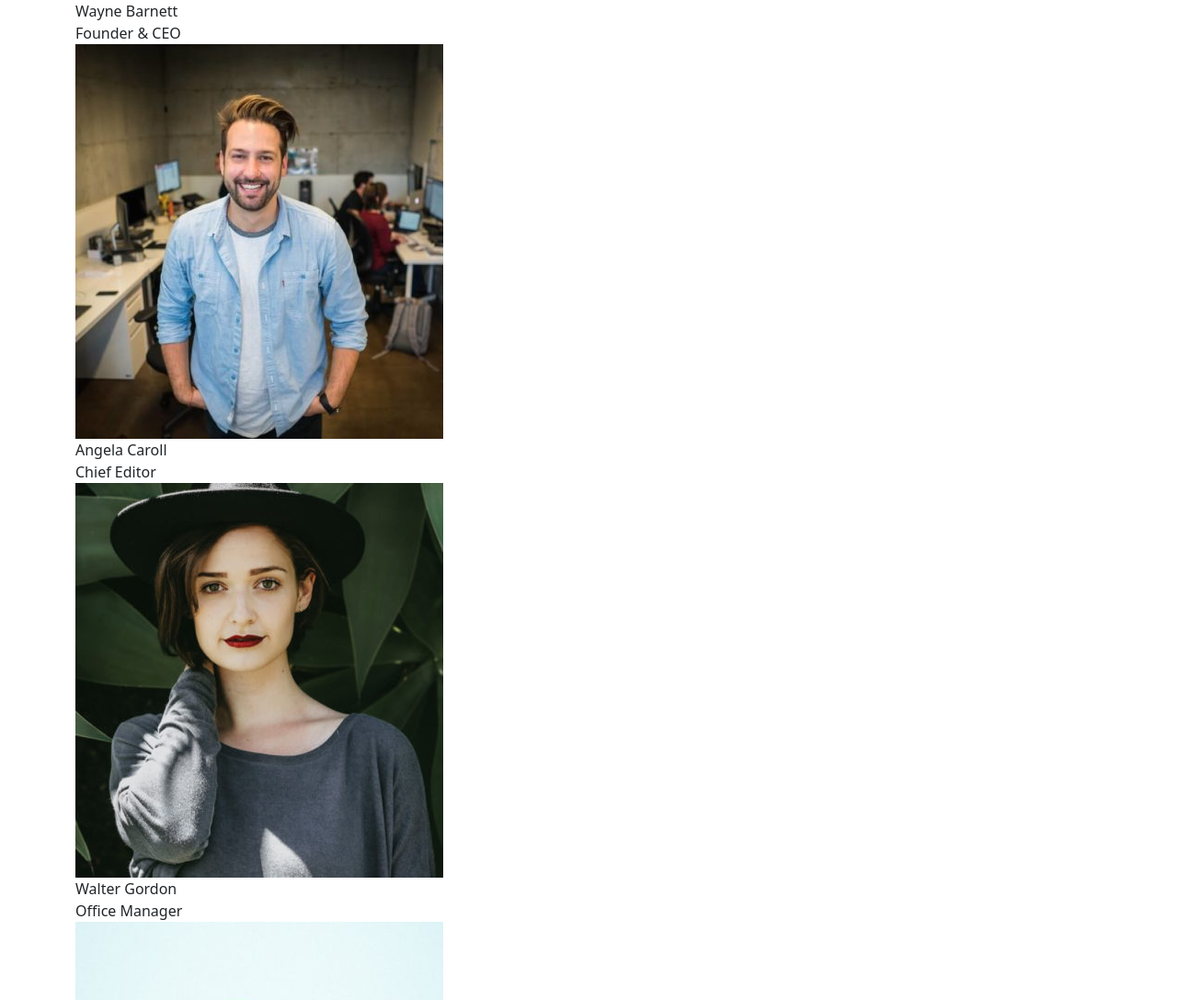
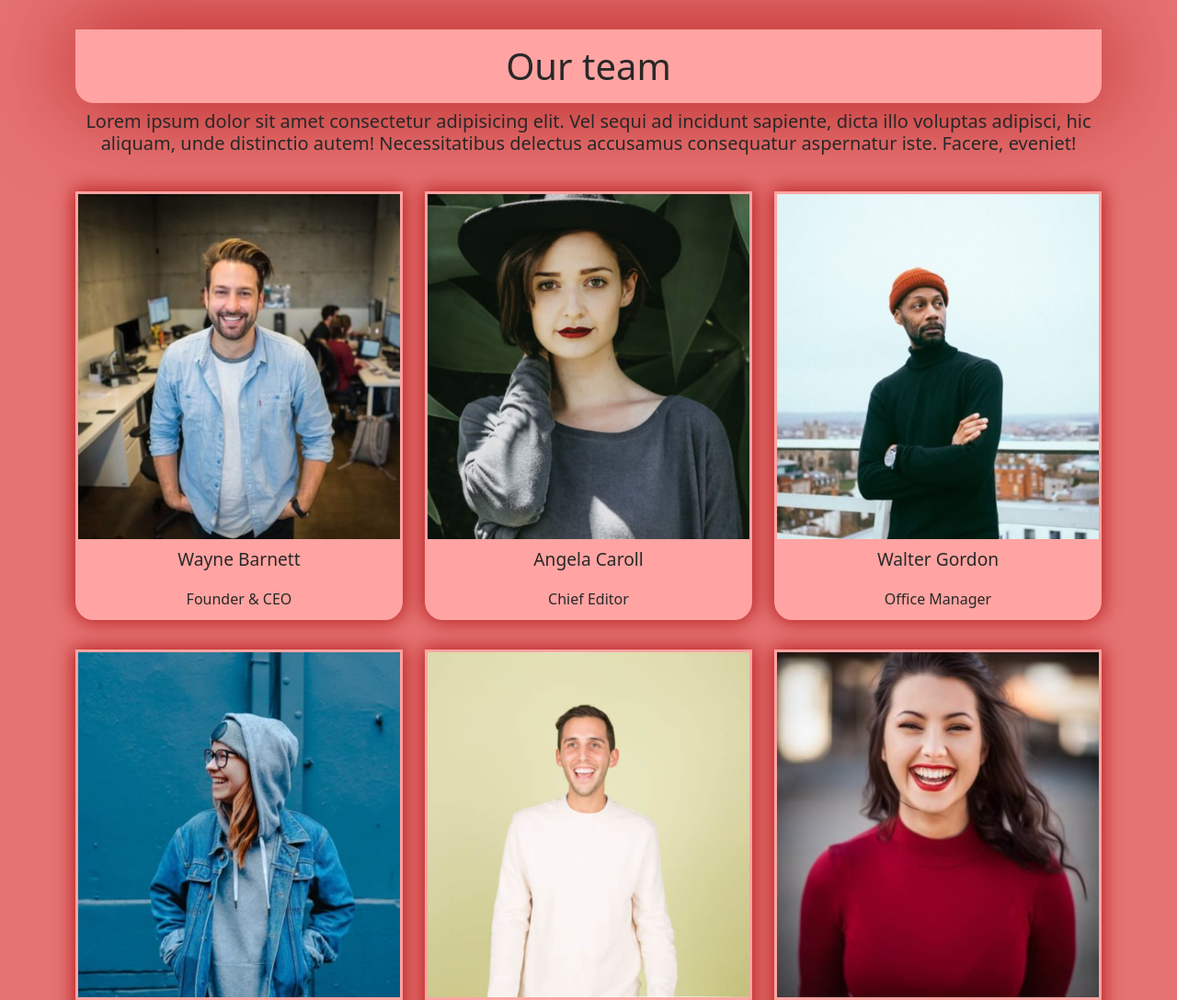
Before and after one commit to axessandro/js-our-team, a plain HTML site: page index.html in a window 1280 px wide. Shown: the top 1087 px of the page at 92% size. Drawn offline with nearby package versions, Linux system fonts and the light colour scheme.

Commit message:
style and reorder info in person

```diff
--- a/css/style.css
+++ b/css/style.css
@@ -0,0 +1,60 @@
+:root{
+    --primary-color: #e57373;
+    --primary-light-color: #ffa4a2;
+    --secondary-color: #b71c1c;
+    --secondary-light-color: #f05545;
+}
+
+img{
+    max-width: 100%;
+}
+
+main{
+    background-color: var(--primary-color);
+    color: rgb(40, 40, 40);
+    min-height: 100vh;
+    padding-top: 2rem;
+}
+
+h1, h5{
+    text-align: center;
+    font-weight: 300;
+}
+
+
+h1{
+    padding: 1rem 0;
+    box-shadow: 0 0 100px 2px var(--secondary-color);
+    background-color: var(--primary-light-color);
+    border-radius: 0 0 20px 20px ;
+}
+
+.persons-wrapper{
+    display: flex;
+    flex-wrap: wrap;
+    justify-content: space-between;
+}
+
+.person{
+    width: calc(100% / 3 - 1rem);
+    border: 3px solid var(--primary-light-color);
+    background-color: var(--primary-light-color);
+    margin-top: 2rem;
+    border-radius: 0 0 20px 20px ;
+    box-shadow: 0 0 20px 2px var(--secondary-color);
+}
+
+.person .name-wrapper,
+.person .role-wrapper{
+    text-align: center;
+    padding: 0.5rem 0;
+}
+
+.person .name-wrapper{
+    font-size: 1.2rem;
+    font-weight: 400;
+}
+
+.person .role-wrapper{
+    font-weight: 200;
+}
--- a/index.html
+++ b/index.html
@@ -15,40 +15,47 @@
     <main>
         <div class="container">
 
+            <h1>Our team</h1>
+            <h5>Lorem ipsum dolor sit amet consectetur adipisicing elit. Vel sequi ad incidunt sapiente, dicta illo voluptas adipisci, hic aliquam, unde distinctio autem! Necessitatibus delectus accusamus consequatur aspernatur iste. Facere, eveniet!</h5>
+
+            <div class="persons-wrapper">
+
                 <div class="person">
+                    <div class="url-wrapper"></div>
                     <div class="name-wrapper"></div>
                     <div class="role-wrapper"></div>
-                <div class="url-wrapper"></div>
                 </div>
 
                 <div class="person">
+                    <div class="url-wrapper"></div>
                     <div class="name-wrapper"></div>
                     <div class="role-wrapper"></div>
-                <div class="url-wrapper"></div>
                 </div>
 
                 <div class="person">
+                    <div class="url-wrapper"></div>
                     <div class="name-wrapper"></div>
                     <div class="role-wrapper"></div>
-                <div class="url-wrapper"></div>
                 </div>
 
                 <div class="person">
+                    <div class="url-wrapper"></div>
                     <div class="name-wrapper"></div>
                     <div class="role-wrapper"></div>
-                <div class="url-wrapper"></div>
                 </div>
 
                 <div class="person">
+                    <div class="url-wrapper"></div>
                     <div class="name-wrapper"></div>
                     <div class="role-wrapper"></div>
-                <div class="url-wrapper"></div>
                 </div>
 
                 <div class="person">
+                    <div class="url-wrapper"></div>
                     <div class="name-wrapper"></div>
                     <div class="role-wrapper"></div>
-                <div class="url-wrapper"></div>
+                </div>
+
             </div>
 
         </div>
```
Lines whose indentation alone changed are shown as unchanged.
